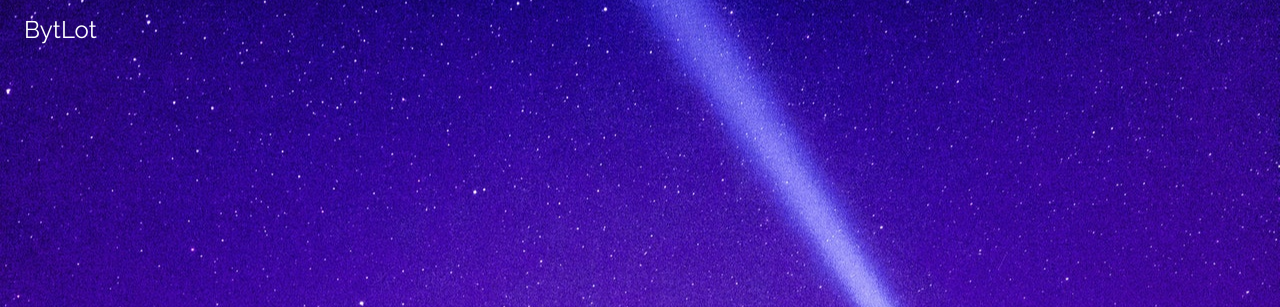
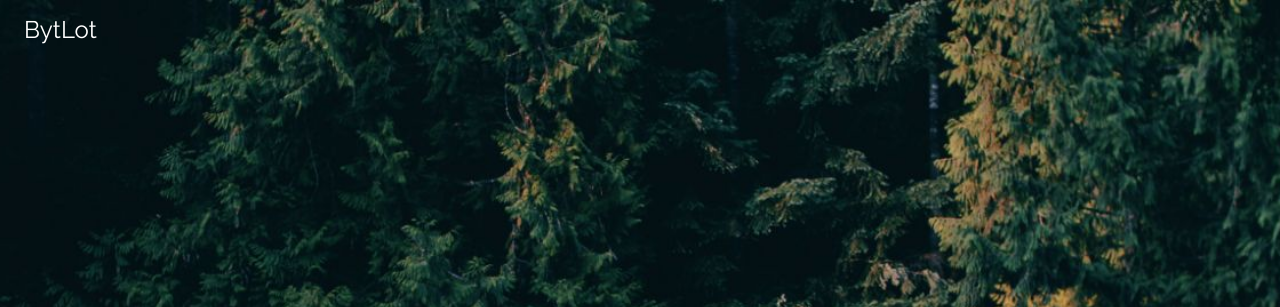
Before and after one commit to Bytlot/bytlot.githaub.io, a plain HTML site: page index.html in a window 1280 px wide. Shown: the top 307 px of the page. Drawn offline with Linux system fonts and the light colour scheme.

Commit message:
background

```diff
--- a/index.html
+++ b/index.html
@@ -16,7 +16,7 @@
 body,h1 {font-family: "Raleway", sans-serif}
 body, html {height: 100%}
 .bgimg {
-  background-image: url('/img/space.jpg');
+  background-image: url('/img/forestbridge.jpg');
   min-height: 100%;
   background-position: center;
   background-size: cover;
```
Also changed, not shown: 1 other file.
